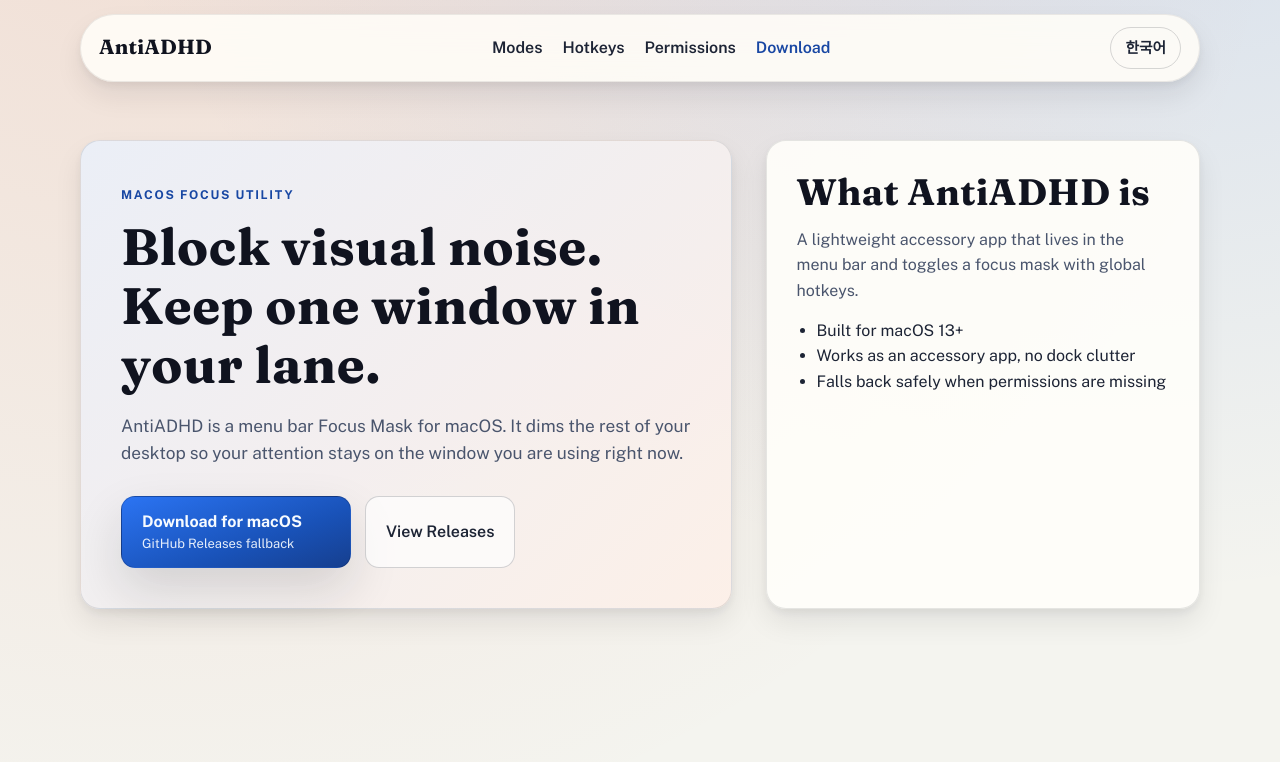
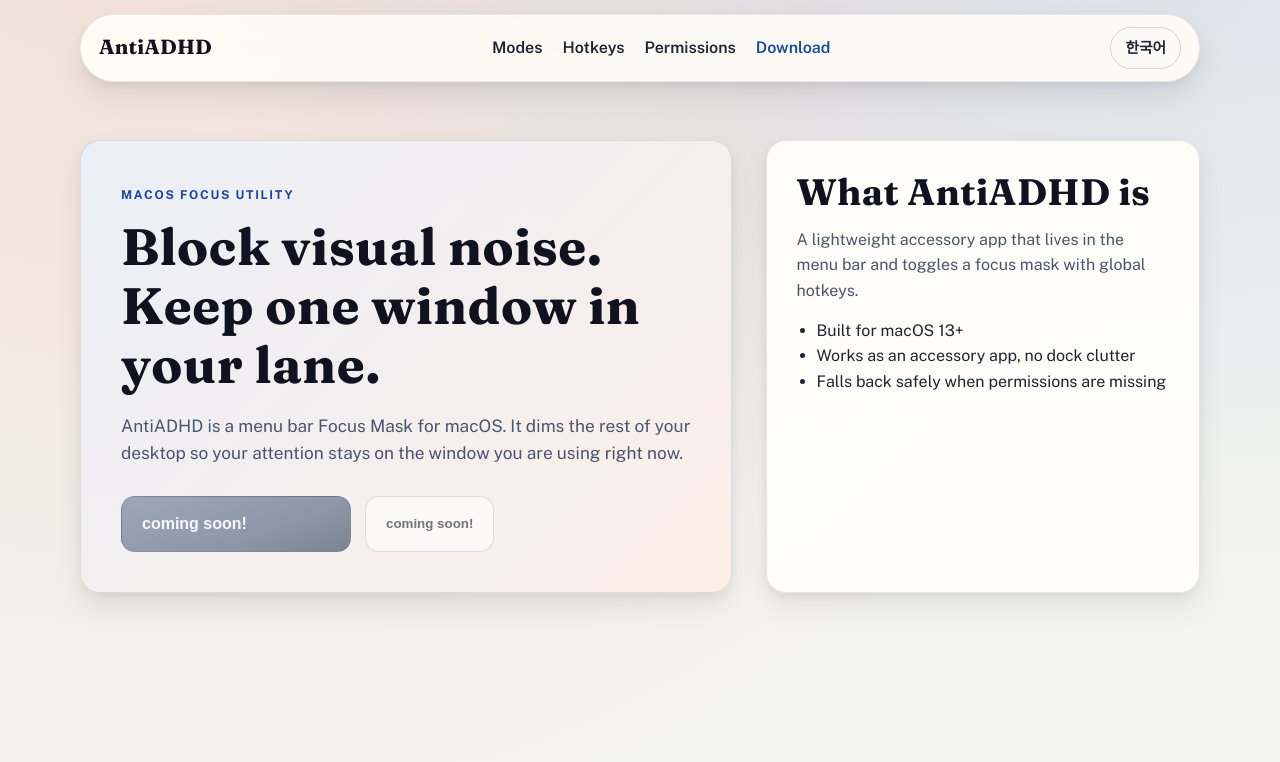
Before and after one commit to parrotnavy/anti-adhd, a plain HTML site: page site/index.html in a window 1280 px wide. Shown: the top 762 px of the page. Drawn offline with nearby package versions, Linux system fonts and the light colour scheme; no server answers.

Commit message:
Disable download CTAs and bust site asset cache

```diff
--- a/site/assets/css/style.css
+++ b/site/assets/css/style.css
@@ -287,6 +287,40 @@
 .btn-secondary:focus-visible {
   transform: translateY(-1px);
   background: rgba(255, 255, 255, 0.96);
+}
+
+.btn-download.is-disabled,
+.btn-secondary.is-disabled,
+.btn-download:disabled,
+.btn-secondary:disabled {
+  cursor: not-allowed;
+  transform: none;
+  box-shadow: none;
+}
+
+.btn-download.is-disabled,
+.btn-download:disabled {
+  background: linear-gradient(160deg, #9ea7b8, #8e97a7 62%, #7c8494);
+  border-color: rgba(16, 19, 31, 0.14);
+  color: rgba(247, 251, 255, 0.96);
+}
+
+.btn-secondary.is-disabled,
+.btn-secondary:disabled {
+  background: rgba(255, 255, 255, 0.52);
+  border-color: rgba(16, 19, 31, 0.12);
+  color: rgba(29, 36, 53, 0.62);
+}
+
+.btn-download.is-disabled:hover,
+.btn-download.is-disabled:focus-visible,
+.btn-secondary.is-disabled:hover,
+.btn-secondary.is-disabled:focus-visible,
+.btn-download:disabled:hover,
+.btn-download:disabled:focus-visible,
+.btn-secondary:disabled:hover,
+.btn-secondary:disabled:focus-visible {
+  transform: none;
 }
 
 .hero-panel {
--- a/site/index.html
+++ b/site/index.html
@@ -7,7 +7,7 @@
   <meta name="theme-color" content="#10131f">
   <link rel="canonical" href="https://parrotnavy.github.io/anti-adhd/">
   <title>AntiADHD - Focus Mask for macOS</title>
-  <link rel="stylesheet" href="assets/css/style.css">
+  <link rel="stylesheet" href="assets/css/style.css?v=20260308-1">
   <script type="text/javascript">
     (() => {
       if (typeof window.clarity !== "function") {
@@ -54,11 +54,10 @@
           <h1>Block visual noise.<br>Keep one window in your lane.</h1>
           <p class="lead">AntiADHD is a menu bar Focus Mask for macOS. It dims the rest of your desktop so your attention stays on the window you are using right now.</p>
           <div class="hero-actions" id="download">
-            <a class="btn-download" href="https://github.com/parrotnavy/anti-adhd/releases" data-download-os="macos" data-clarity-event="download_macos_click">
-              <span class="btn-title">Download for macOS</span>
-              <span class="btn-sub">GitHub Releases fallback</span>
-            </a>
-            <a class="btn-secondary" href="https://github.com/parrotnavy/anti-adhd/releases" target="_blank" rel="noopener" data-clarity-event="download_release_notes_click">View Releases</a>
+            <button class="btn-download is-disabled" type="button" disabled aria-disabled="true">
+              <span class="btn-title">coming soon!</span>
+            </button>
+            <button class="btn-secondary is-disabled" type="button" disabled aria-disabled="true">coming soon!</button>
           </div>
         </div>
         <aside class="hero-panel reveal r2" aria-label="Feature snapshot">
@@ -269,7 +268,7 @@
     </div>
   </footer>
 
-  <script src="assets/js/clarity-events.js"></script>
-  <script src="assets/js/download-latest-macos.js"></script>
+  <script src="assets/js/clarity-events.js?v=20260308-1"></script>
+  <script src="assets/js/download-latest-macos.js?v=20260308-1"></script>
 </body>
 </html>
```
Also changed, not shown: site/ko/index.html (+7 -8 lines), site/privacy.html (+6 -7 lines), site/terms.html (+6 -7 lines).
